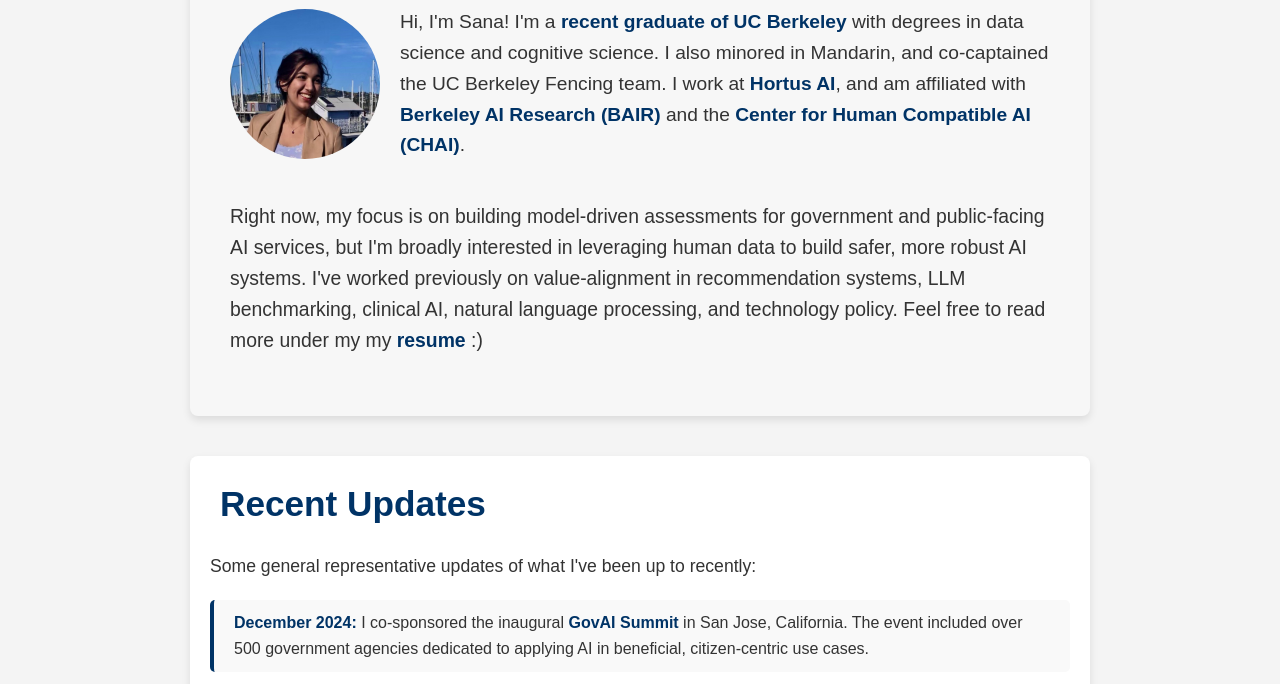
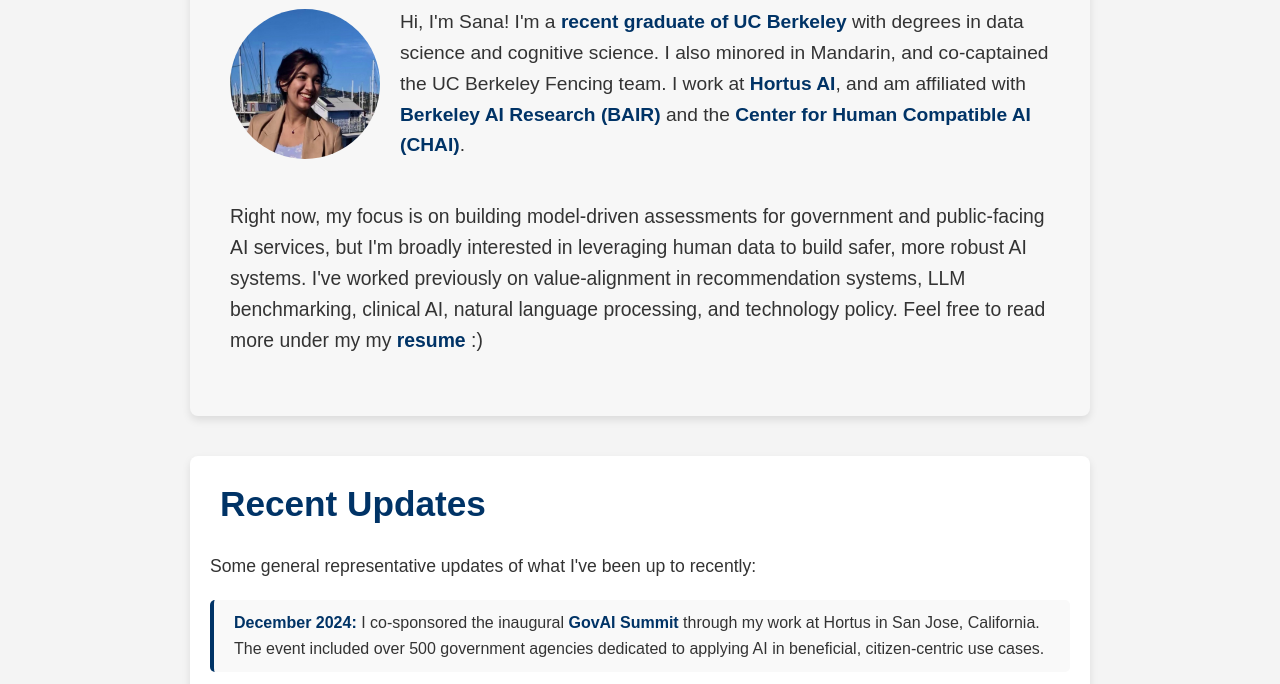
Before and after one commit to sanapandey/sanapandey.github.io, a plain HTML site: page index.html in a window 1280 px wide. Shown: the part 234-918 px from the top of the page. Drawn offline with Linux system fonts and the light colour scheme.

Commit message:
updated govAI post so that Hortus is mentioned

```diff
--- a/index.html
+++ b/index.html
@@ -50,7 +50,7 @@
   <h2>Recent Updates</h2>
   <p> Some general representative updates of what I've been up to recently: </p>
   <ul class="update-list">
-    <li><strong>December 2024:</strong> I co-sponsored the inaugural <a href = "https://www.sanjoseca.gov/your-government/departments-offices/information-technology/ai-reviews-algorithm-register/govai-coalition">GovAI Summit</a> in San Jose, California. The event included over 500 government agencies dedicated to applying AI in beneficial, citizen-centric use cases.</li>
+    <li><strong>December 2024:</strong> I co-sponsored the inaugural <a href = "https://www.sanjoseca.gov/your-government/departments-offices/information-technology/ai-reviews-algorithm-register/govai-coalition">GovAI Summit</a> through my work at Hortus in San Jose, California. The event included over 500 government agencies dedicated to applying AI in beneficial, citizen-centric use cases.</li>
     <li><strong>September 2024:</strong> I joined the Hortus AI team! Read more about us and our mission <a href = "www.hortus.ai">here.</a></li>
     <li><strong>September 2024:</strong> A StrongREJECT for Empty Jailbreaks was accepted into NeurIPs. See under <a href = "/publications">publications.</a></li>
     <li><strong>August 2024:</strong> I was invited as a guest speaker at UC Berkeley's course AI and the Future of Business.
```
